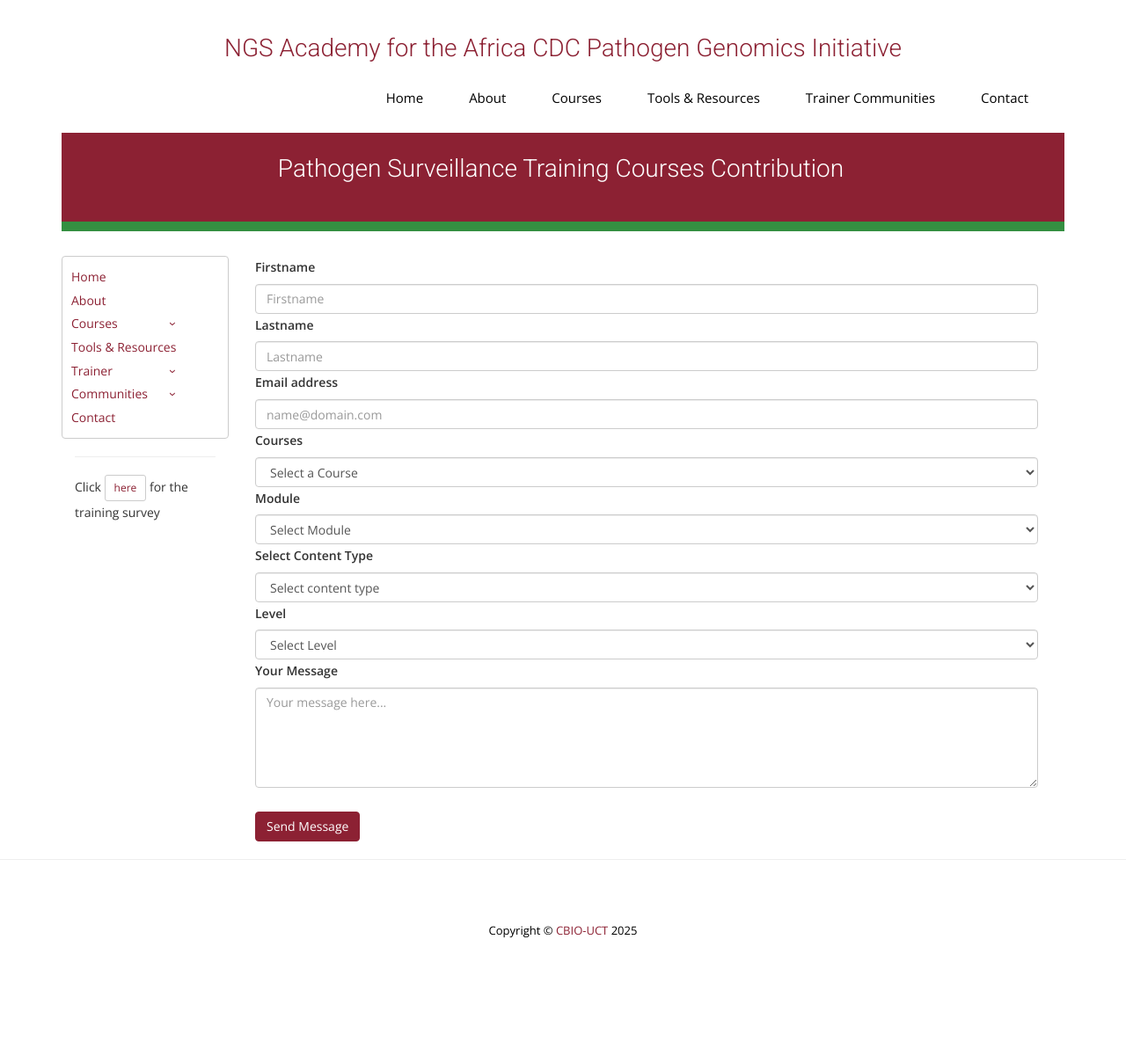
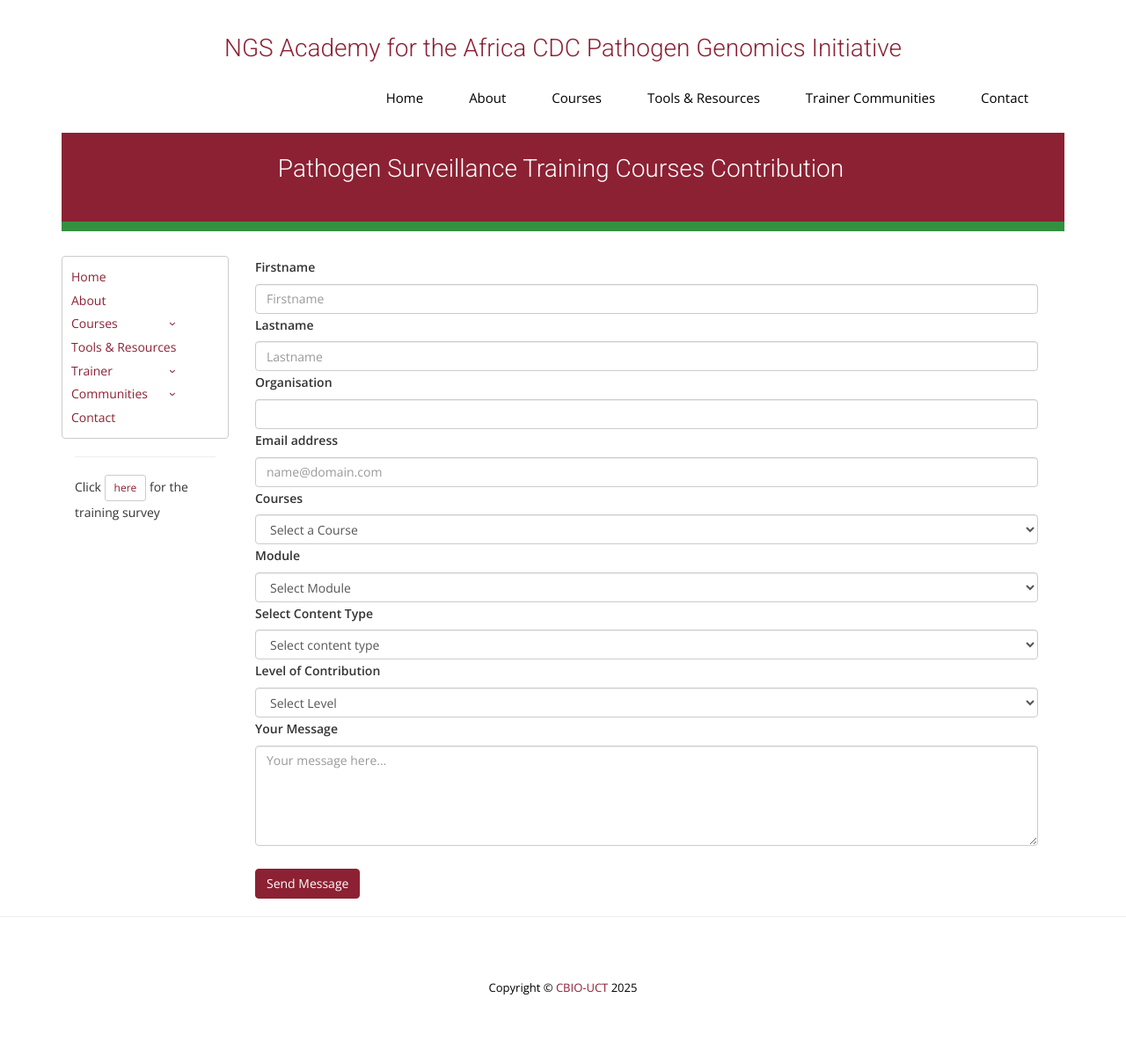
Before and after one commit to uct-cbio/ngs-academy, a Jekyll site: the page built from curricula-feedback-form.html, in a window 1280 px wide. Shown: the whole page at 88% size. Built offline with Jekyll 4.4.1, drawn with Linux system fonts in a browser that asks for light colours; nearby versions of some CDN libraries; some web fonts are replaced; library files that are not in the unit come from our copies; comment, search, counter and statistics services are not loaded; before the commit the page ends 1136 px from its top, so only the background shows below that.

Commit message:
added organisation field

```diff
--- a/curricula-feedback-form.html
+++ b/curricula-feedback-form.html
@@ -14,6 +14,11 @@
     <div class="mb-3">
       <label for="lastname" class="form-label">Lastname</label>
       <input type="text" class="form-control" id="lastname" name="lastname" placeholder="Lastname" required>
+    </div>
+
+    <div class="mb-3">
+      <label for="organisation" class="form-label">Organisation</label>
+      <input type="text" class="form-control" id="organisation" name="organisation" placeholder="" required>
     </div>
 
     <div class="mb-3">
@@ -62,7 +67,7 @@
     </div>
 
     <div class="mb-3">
-      <label for="level" class="form-label">Level</label>
+      <label for="level" class="form-label">Level of Contribution</label>
       <select class="form-control" id="level" name="level" required>
         <option value="" disabled selected>Select Level</option>
         <option value="Introductory">Introductory</option>
```
